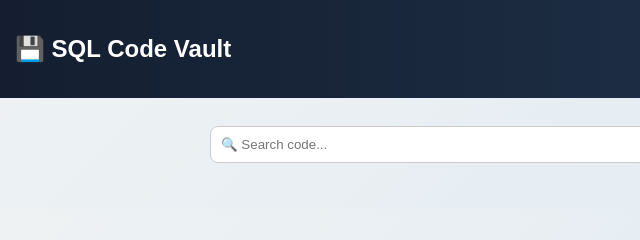
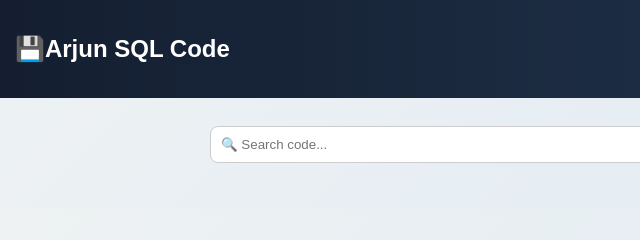
Before and after one commit to ArjunKumar95476/Arjun_DB_Code, a plain HTML site: page index.html in a window 1280 px wide. Shown: the top 240 px of the page, 0-640 px from the left. Drawn offline with Linux system fonts and the light colour scheme.

Commit message:
title change

```diff
--- a/index.html
+++ b/index.html
@@ -1,7 +1,7 @@
 <!DOCTYPE html>
 <html>
 <head>
-    <title>SQL Code Vault</title>
+    <title>Arjun Sql Code</title>
     <meta name="viewport" content="width=device-width, initial-scale=1.0">
     <link rel="stylesheet" href="style.css">
 </head>
@@ -9,7 +9,7 @@
 <body>
 
 <div class="navbar">
-    <h2>💾 SQL Code Vault</h2>
+    <h2>💾Arjun SQL Code </h2>
     <div>
         <a href="add.html"><button>➕ Add Code</button></a>
         <button onclick="toggleDark()">🌙</button>
```
